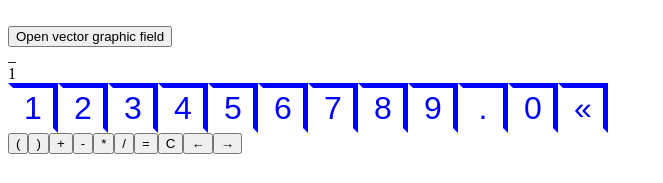
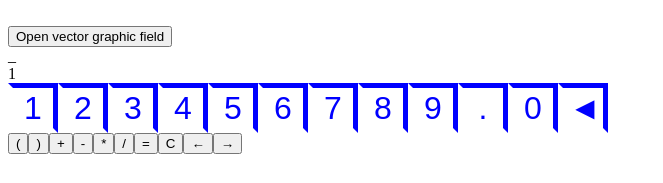
Before and after one commit to OlehKozubJS/various-react-projects-test, a React (Create React App) app: page / in a window 1280 px wide. Shown: the top 183 px of the page, without its empty margins (0-663 px from the left). Built offline with nearby package versions, Linux system fonts and the light colour scheme; a web font is replaced by a local one.

Commit message:
Update NumberKeyBoard.jsx

```diff
--- a/src/Calculator/NumberKeyBoard.jsx
+++ b/src/Calculator/NumberKeyBoard.jsx
@@ -14,7 +14,7 @@ const NumberKeyboard = ({ onClick, backSpace }) => {
           </CalculatorButton>
         );
       })}
-      <CalculatorButton onClick={backSpace}>«</CalculatorButton>
+      <CalculatorButton onClick={backSpace}>◄</CalculatorButton>
     </div>
   );
 };
```
